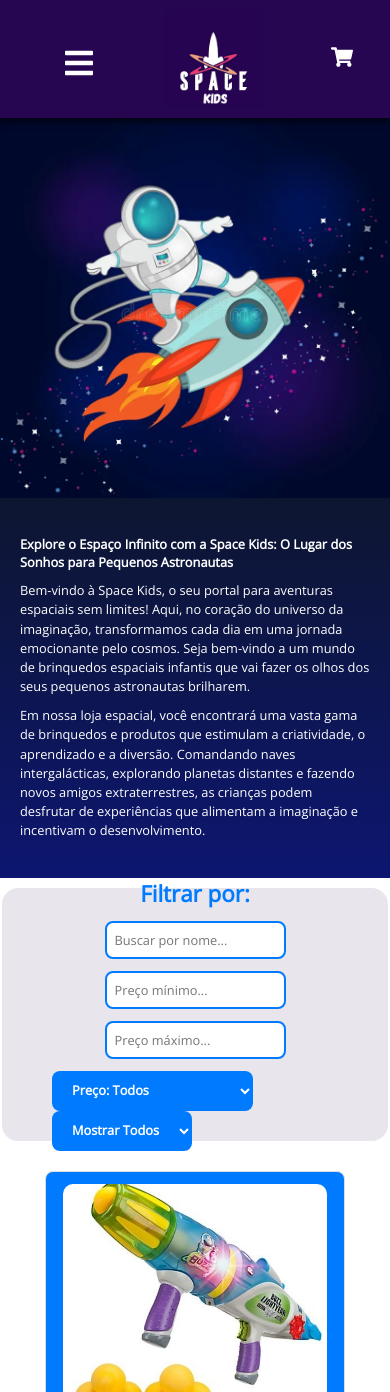
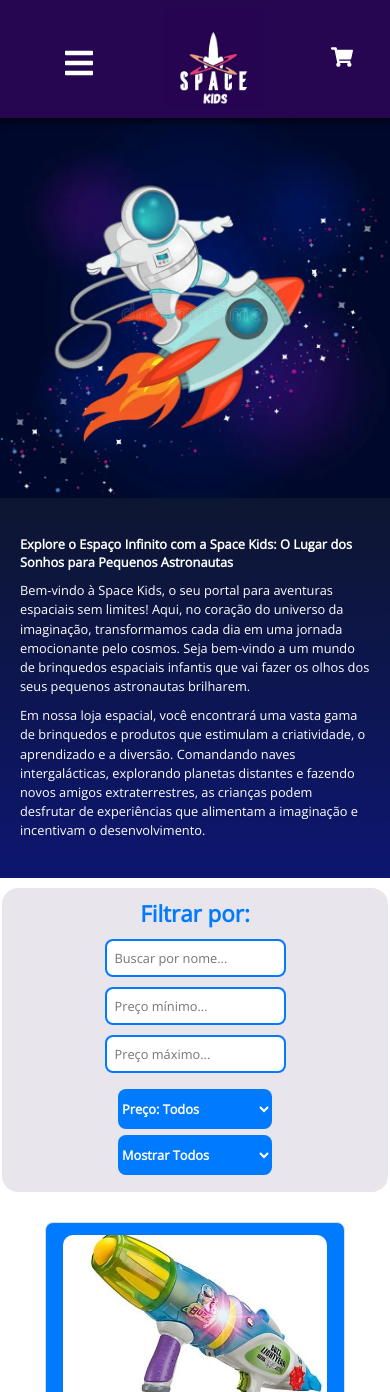
Before and after one commit to eduardocarvalho05/Labecomerce-React, a React (Create React App) app: page / in a window 390 px wide. Shown: the top 1392 px of the page. Built offline with nearby package versions, Linux system fonts and the light colour scheme.

Commit message:
refatorando responsividade

```diff
--- a/src/components/Main/Produtos/Produtos.js
+++ b/src/components/Main/Produtos/Produtos.js
@@ -23,7 +23,7 @@ const FiltroDiv = styled.section`
     border-radius: 16px;
     color: white;
     padding: 40px;
-    gap: 12px;
+    gap: 10px;
     margin: 10px;
     margin-right: 20px;
     margin-left: 20px;
@@ -47,8 +47,11 @@ const FiltroDiv = styled.section`
     }
 
     select {
-        margin: 0 10px;
-        padding: 10px 16px;
+        height: 50px;
+        width: 160px;
+        flex-direction: row;
+        gap: 10px;
+        margin: 6px 10px;
         font-size: 1rem;
         font-weight: bold;
         background-color: #007bff;
@@ -66,7 +69,7 @@ const FiltroDiv = styled.section`
     @media only screen and (min-width: 480px) and (max-width: 768px){
         display: flex;
         flex-direction: column;
-        height: 34vh;
+        height: 38vh;
         select {
             padding: 10px 10px;
             margin-top: 6px; /* Adiciona uma margem superior para separar os selects */
@@ -75,14 +78,19 @@ const FiltroDiv = styled.section`
 
     @media only screen and (max-width: 480px){
         display: flex;
+        align-items: center;
+        justify-content: center;
         flex-direction: column;
-        height: 30vh;
+        height: 36vh;
         h1 {
             font-size: 1.4rem;
         }
 
         select {
             font-size: 0.8rem;
+            display: block;
+            height: 40px;
+            width: 154px;
         }
 
         input{
@@ -134,7 +142,7 @@ const Produtos = (props) => {
                 return FakeApi
             }
         })
-        .sort((a, b) => {
+        .sort((a, b) => {// ORDENAÇÃO
             if (ordenacao === "menor") {
                 return a.preco - b.preco; // Ordenar em ordem crescente de preço
             } else if (ordenacao === "maior") {
@@ -142,7 +150,7 @@ const Produtos = (props) => {
             } else {
                 return 0; // Não realizar nenhuma ordenação
             }
-        }); // ORDENAÇÃO
+        });
 
     return (
         <CardContainer>
```
